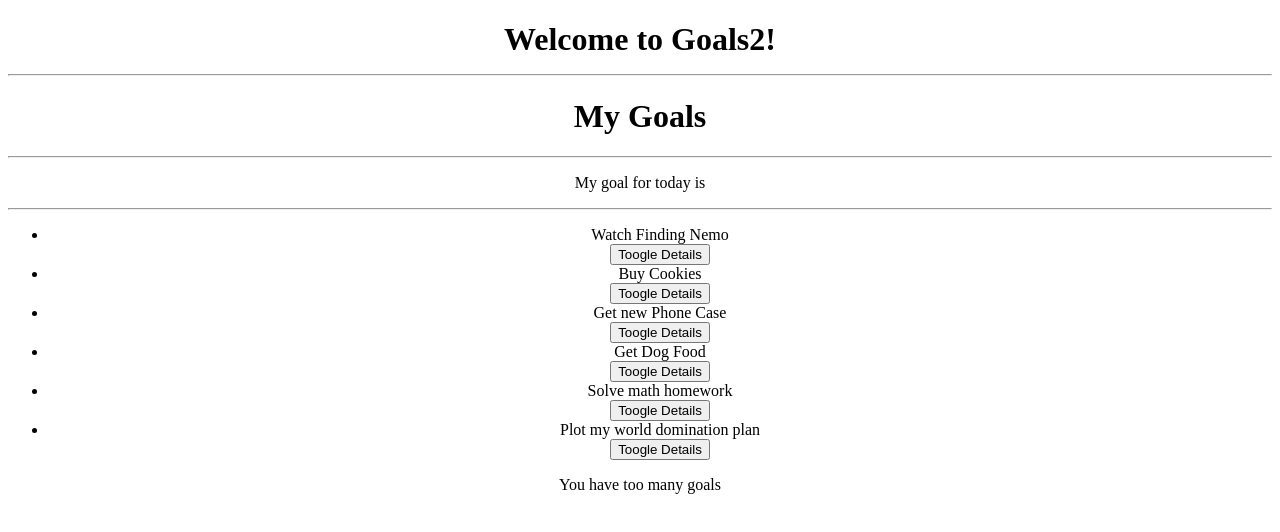
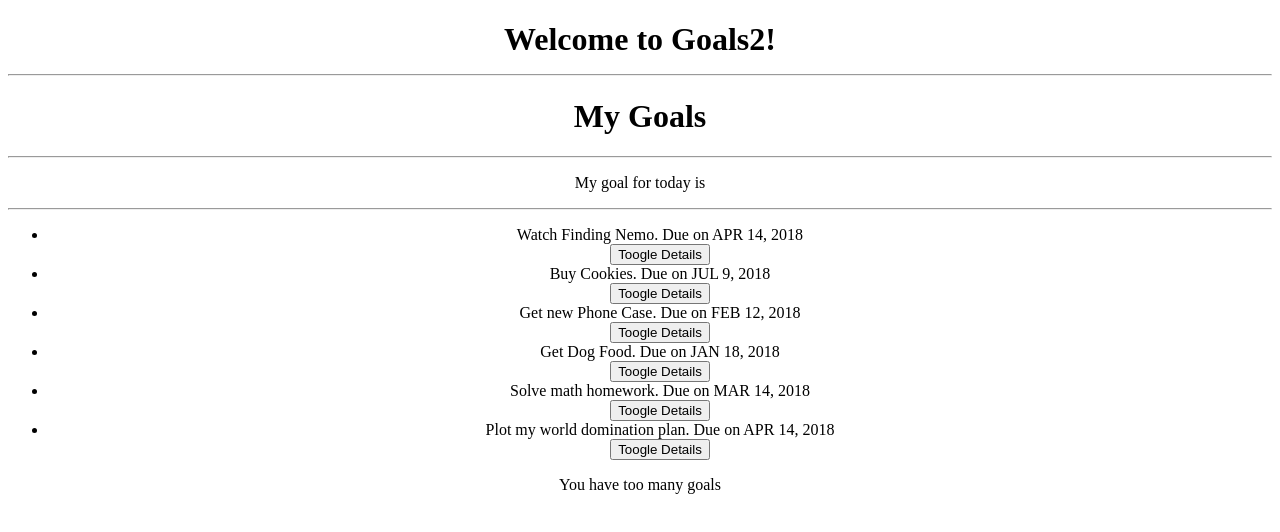
Before and after one commit to sami-mai/Goals2, an Angular app: page / in a window 1280 px wide. Shown: the top 532 px of the page. Built offline with nearby package versions, Linux system fonts and the light colour scheme.

Commit message:
add date and uppercase pipes

```diff
--- a/src/app/goal.ts
+++ b/src/app/goal.ts
@@ -1,6 +1,6 @@
 export class Goal {
   public showDescription:boolean;
-  constructor(public id:number, public name:string, public description:string){
+  constructor(public id:number, public name:string, public description:string,public completeDate:Date){
     this.showDescription=false;
   }
 
--- a/src/app/goal/goal.component.html
+++ b/src/app/goal/goal.component.html
@@ -19,13 +19,38 @@
     </div> -->
 
     <!-- Emitting Events -->
-    <div *ngFor='let goal of goals;let i = index'>
+    <!-- <div *ngFor='let goal of goals;let i = index'>
       <li>{{goal.name}}</li>
       <button (click)='toogleDetails(i)'>Toogle Details</button>
 
       <app-goal-details *ngIf="goal.showDescription" [goal]='goal' (isComplete)='completeGoal($event,i)'></app-goal-details>
     </div>
+  </ul> -->
+    <!-- create *ngIf directive that adds some conditional logic to our templates. -->
+    <!-- <p *ngIf='goals.length > 5'>You have too many goals</p> -->
+
+
+    <!-- Custom Directive -->
+
+    <!-- <div *ngFor='let goal of goals;let i = index'>
+      <li id="{{i}}" appStrikethrough>{{goal.name}}</li>
+      <button (click)='toogleDetails(i)'>Toogle Details</button>
+
+      <app-goal-details *ngIf="goal.showDescription" [goal]='goal' (isComplete)='completeGoal($event,i)'></app-goal-details>
+
+    </div> -->
+
+    <!-- Pipes: display the dates when we list out our goals -->
+    <div *ngFor='let goal of goals;let i = index'>
+      <!-- <li  id="{{i}}" appStrikethrough>{{goal.name}} due on {{goal.completeDate|date}}</li> -->
+      <!-- add another pipe uppercase this will transform our date to uppercase -->
+      <li id="{{i}}" appStrikethrough>{{goal.name}}. Due on {{goal.completeDate|date|uppercase}}</li>
+      <button (click)='toogleDetails(i)'>Toogle Details</button>
+
+      <app-goal-details *ngIf="goal.showDescription" [goal]='goal' (isComplete)='completeGoal($event,i)'></app-goal-details>
+
+    </div>
+
   </ul>
-  <!-- create *ngIf directive that adds some conditional logic to our templates. -->
   <p *ngIf='goals.length > 5'>You have too many goals</p>
 </div>
--- a/src/app/goal/goal.component.ts
+++ b/src/app/goal/goal.component.ts
@@ -21,13 +21,24 @@ export class GoalComponent implements OnInit {
     //   ]
 
 // Updating goal instances to include descriptions
-      goals = [
-        new Goal(1,'Watch Finding Nemo','Find an online version and watch merlin find his son'),
-        new Goal(2,'Buy Cookies','I have to buy cookies for the parrot'),
-        new Goal(3, 'Get new Phone Case','Diana has her birthday coming up soon'),
-        new Goal(4, 'Get Dog Food','Pupper likes expensive sancks'),
-        new Goal(5, 'Solve math homework','Damn Math'),
-        new Goal(6, 'Plot my world domination plan','Cause I am an evil overlord'),
+    //   goals = [
+    //     new Goal(1,'Watch Finding Nemo','Find an online version and watch merlin find his son'),
+    //     new Goal(2,'Buy Cookies','I have to buy cookies for the parrot'),
+    //     new Goal(3, 'Get new Phone Case','Diana has her birthday coming up soon'),
+    //     new Goal(4, 'Get Dog Food','Pupper likes expensive sancks'),
+    //     new Goal(5, 'Solve math homework','Damn Math'),
+    //     new Goal(6, 'Plot my world domination plan','Cause I am an evil overlord'),
+    // ]
+
+// update our array of goal objects to add a completion date.
+    goals = [
+        new Goal(1,'Watch Finding Nemo','Find an online version and watch merlin find his son',new Date(2018,3,14) ),
+        new Goal(2,'Buy Cookies','I have to buy cookies for the parrot',new Date(2018,6,9) ),
+        new Goal(3, 'Get new Phone Case','Diana has her birthday coming up soon',new Date(2018,1,12) ),
+        new Goal(4, 'Get Dog Food','Pupper likes expensive sancks',new Date(2018,0,18) ),
+        new Goal(5, 'Solve math homework','Damn Math',new Date(2018,2,14) ),
+        new Goal(6, 'Plot my world domination plan','Cause I am an evil overlord',new Date(2018,3,14) ),
+
     ]
 
   // Output Property binding
--- a/src/app/strikethrough.directive.ts
+++ b/src/app/strikethrough.directive.ts
@@ -1,10 +1,47 @@
-import { Directive } from '@angular/core';
+// import { Directive } from '@angular/core';
+//
+// @Directive({
+//   selector: '[appStrikethrough]'
+// })
+// export class StrikethroughDirective {
+//
+//   constructor() { }
+//
+// }
+
+// Custom Directive
+// import { Directive,ElementRef } from '@angular/core';
+//
+// @Directive({
+//   selector: '[appStrikethrough]'
+// })
+// export class StrikethroughDirective {
+//   constructor(private elem:ElementRef){
+//     this.elem.nativeElement.style.textDecoration='line-through';
+//   }
+//
+// }
+// Custom Directive (create a function textDeco that targets the element reference and takes in a CSS style attribute as an argument. We target the style.textDecoration style and it can only have two states none for when the goal is not completed and line-through when the goal is complete)
+import { Directive,ElementRef,Input ,HostListener} from '@angular/core';
 
 @Directive({
   selector: '[appStrikethrough]'
 })
 export class StrikethroughDirective {
 
-  constructor() { }
 
+  constructor(private elem:ElementRef){}
+
+  @HostListener("click") onClicks(){
+    this.textDeco("line-through")
+  }
+
+  @HostListener("dblclick") onDoubleClicks(){
+    this.textDeco("None")
+  }
+
+  private textDeco(action:string){
+    this.elem.nativeElement.style.textDecoration=action;
+
+  }
 }
```
